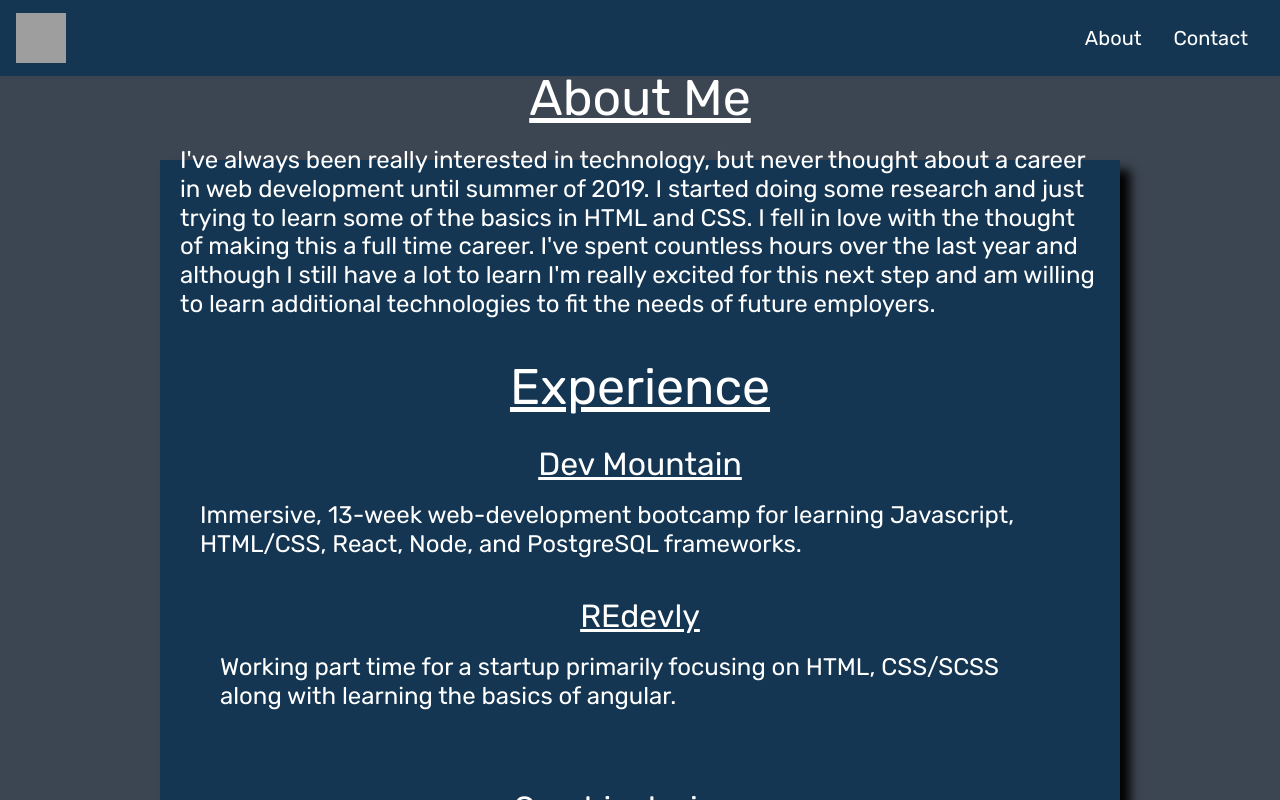
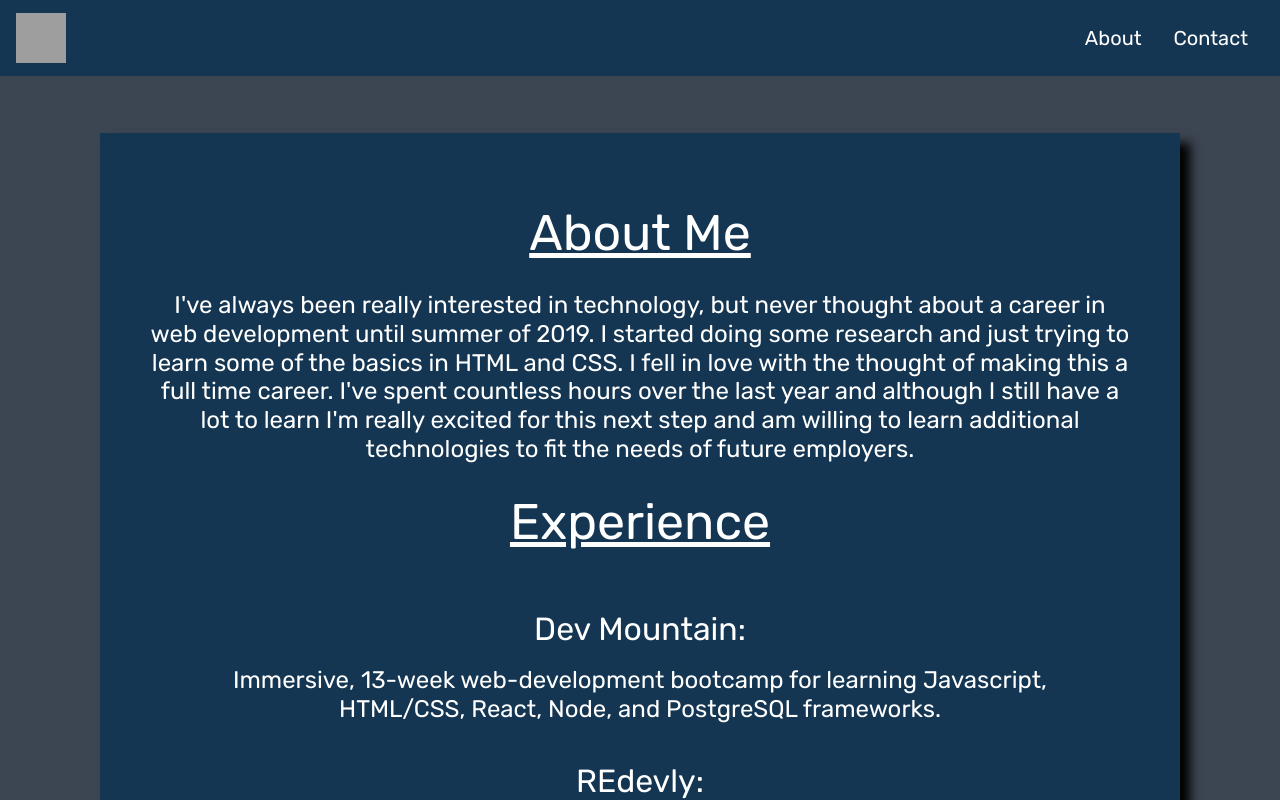
Before and after one commit to NolanBeyer/My-Portfolio, a React (Create React App) app: page /#/ in a window 1280 px wide. Both pictures are taken after a click on the button "About". Shown: the top 800 px of the page. Built offline with nearby package versions, Linux system fonts and the light colour scheme; grey boxes are pictures that could not be loaded.

Commit message:
Fixed padding and margin issues

```diff
--- a/src/components/About.css
+++ b/src/components/About.css
@@ -1,55 +1,40 @@
-.main{
+.about {
   display: flex;
   justify-content: center;
   align-items: center;
   background-color: rgb(60, 69, 82);
   width: 100vw;
-    height: 120vh;
+  height: 150vh;
 }
 
-.about{
+.about__title {
+  padding: 20px;
+}
+
+.about__body {
   display: flex;
-    justify-content: center;
-    align-items: center;
-    padding: 20px;
   flex-direction: column;
+  text-align: center;
+  background-color: rgb(20, 54, 82);
   color: white;
-    height: 80vh;
-    width: 75vw;
-    background-color: rgb(20, 54, 82);
+  margin: 100px;
+  margin-bottom: 50px;
+  padding: 50px;
   box-shadow: 10px 10px 10px black;
 }
 
-    h2{
+.work__title {
   display: flex;
   padding: 10px;
   justify-content: center;
   align-items: center;
-        text-decoration: underline;
+  text-align: center;
 }
 
-    h1{
-        display: flex;
-        padding: 10px;
-        justify-content: center;
-        align-items: center;
-        text-decoration: underline;
-    }
-
-
-.jobs{
-    display: flex;
-    flex-direction: column;
-    margin: 0 auto;
-    justify-content: center;
-    align-items: center;
+.work__history {
   padding: 20px;
 }
 
-.job1{
+.work__description {
   text-align: center;
 }
-
-.job2{
-    text-align: center;
-}
--- a/src/components/About.js
+++ b/src/components/About.js
@@ -1,41 +1,51 @@
-import React from 'react';
-import './About.css';
+import React from "react";
+import "./About.css";
 
 const About = () => {
   return (
-		<div className='main'>
-			<div className='about'>
-				<h1>About Me</h1>
-				<h4>I've always been really interested in technology, but never thought
-				about a career in web development until summer of 2019. I started doing
-				some research and just trying to learn some of the basics in HTML and
-				CSS. I fell in love with the thought of making this a full time career.
-				I've spent countless hours over the last year and although I still have
-				a lot to learn I'm really excited for this next step and am willing to
-				learn additional technologies to fit the needs of future employers.
+    <div className="about">
+      <div className="about__body">
+        <h1 className="about__title">About Me</h1>
+        <h4 className="about__description">
+          I've always been really interested in technology, but never thought
+          about a career in web development until summer of 2019. I started
+          doing some research and just trying to learn some of the basics in
+          HTML and CSS. I fell in love with the thought of making this a full
+          time career. I've spent countless hours over the last year and
+          although I still have a lot to learn I'm really excited for this next
+          step and am willing to learn additional technologies to fit the needs
+          of future employers.
         </h4>
-				<div className='jobs'>
-					<h1>Experience</h1>
-					<div clasName='job1'>
-						<h2>Dev Mountain</h2>
-						<h4>Immersive, 13-week web-development bootcamp for learning Javascript, HTML/CSS, React, Node, and PostgreSQL frameworks.</h4>
+        <div className="work">
+          <h1 className="about__title">Experience</h1>
+          <div className="work__history">
+            <h2 className="work__title">Dev Mountain:</h2>
+            <h4>
+              Immersive, 13-week web-development bootcamp for learning
+              Javascript, HTML/CSS, React, Node, and PostgreSQL frameworks.
+            </h4>
           </div>
-			<div className='jobs'>
-				<div className='job3'>
-					<h2>REdevly</h2>
-					<h4>Working part time for a startup primarily focusing on HTML, CSS/SCSS along with learning the basics of angular. </h4>
+          <div className="work">
+            <h2 className="work__title">REdevly:</h2>
+            <div className="work__history">
+              <h4 className="work__description">
+                Working part time for a startup primarily focusing on HTML,
+                CSS/SCSS along with learning the basics of angular.{" "}
+              </h4>
             </div>
           </div>
         </div>
-			<div className='jobs'>
-				<div className='job2'>
-					<h2>Graphic designer</h2>
-					<h4>Designed graphics for various buisnesess using adobe illustrator.</h4>
+        <div className="work">
+          <div className="work__history">
+            <h2 className="work__title">Graphic designer:</h2>
+            <h4 className="work__description">
+              Designed graphics for various buisnesess using adobe illustrator.
+            </h4>
           </div>
         </div>
       </div>
     </div>
-	)
-}
+  );
+};
 
-export default About
+export default About;
```
Lines whose indentation alone changed are shown as unchanged.
